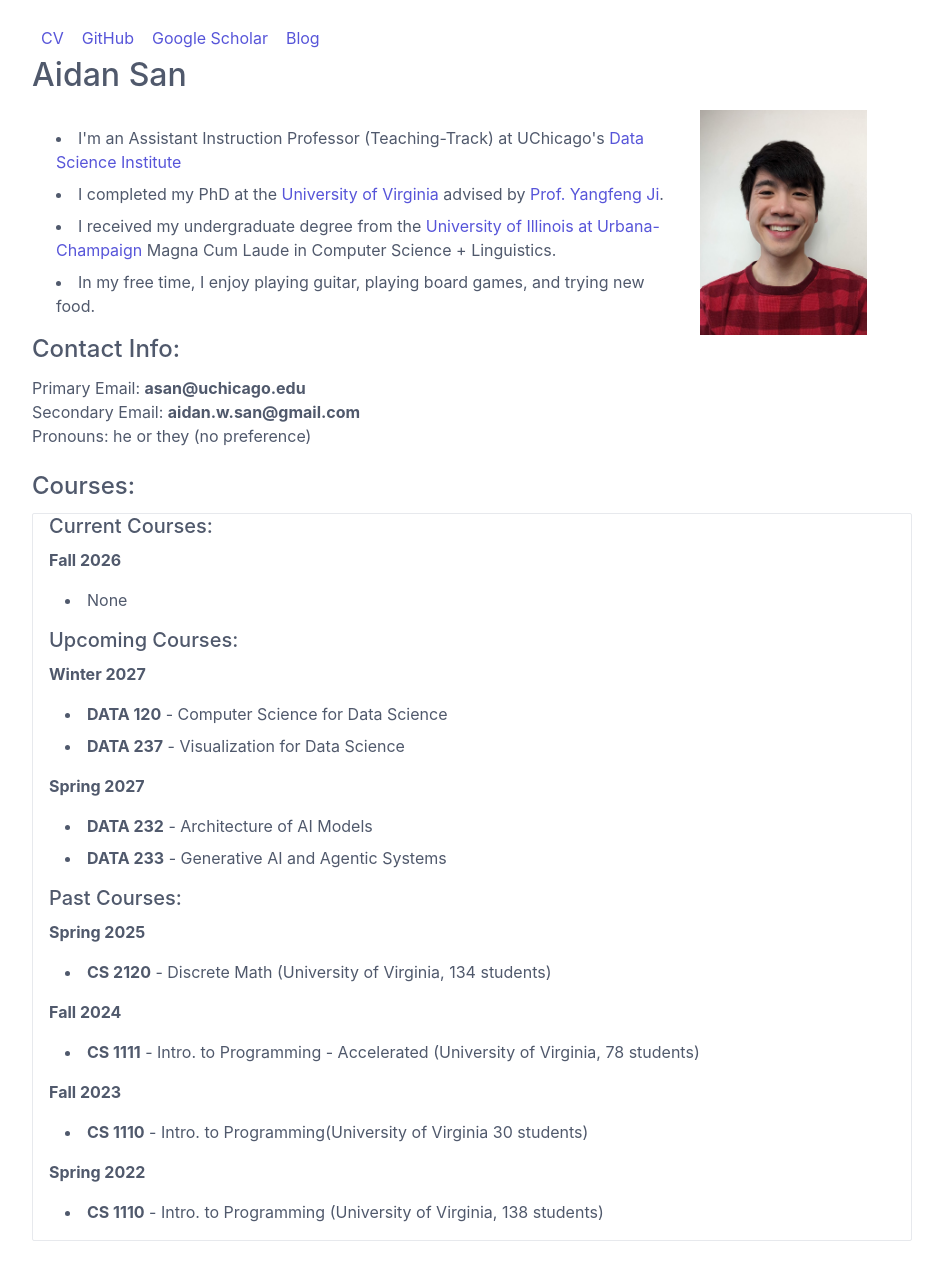
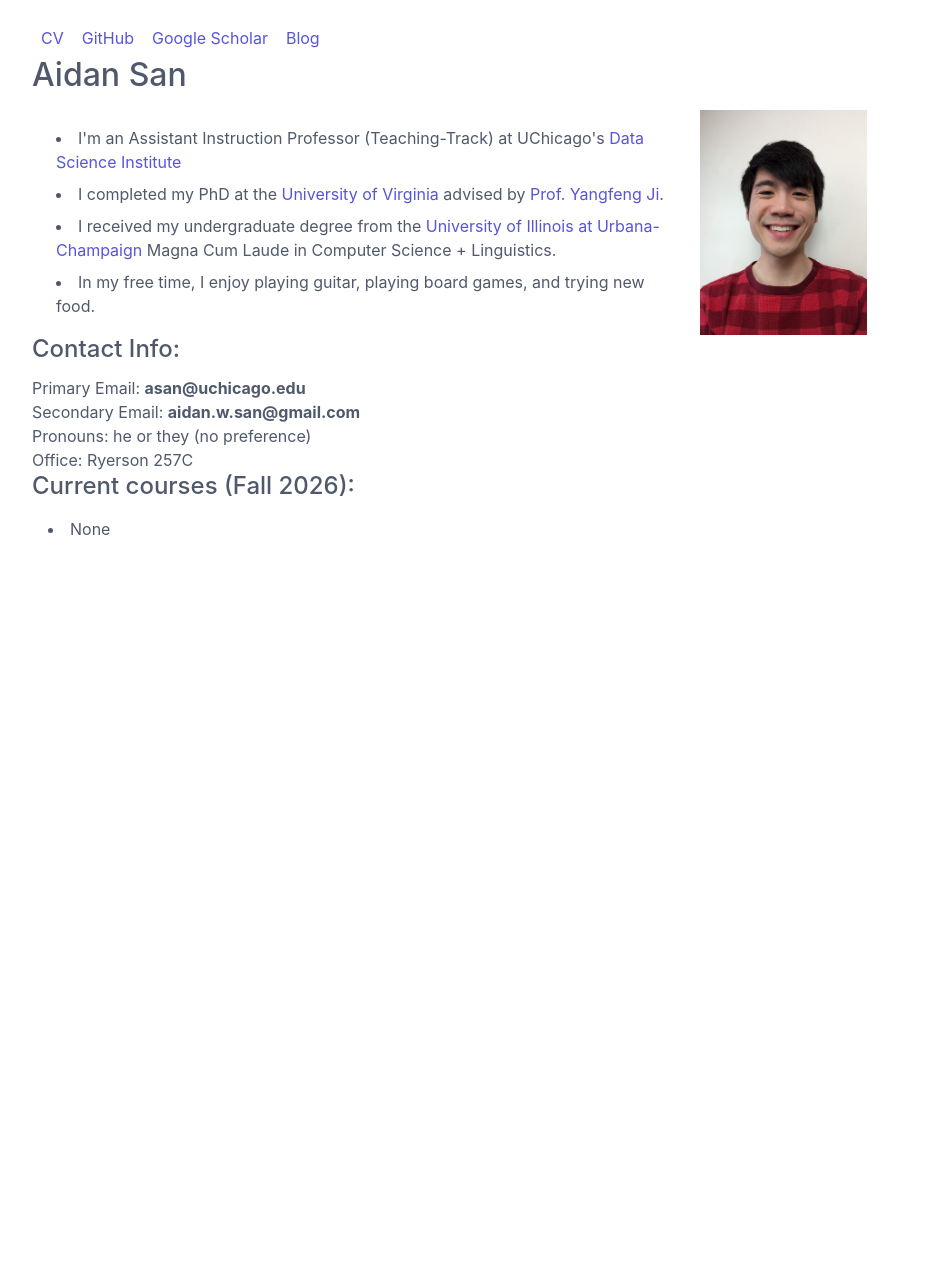
Before and after one commit to aidansan/aidansan.github.io, a Jekyll site: the page built from index.html, in a window 1280 px wide. Shown: the whole page, without its empty margins (168-1111 px from the left). Built offline with Jekyll 4.4.1, drawn with Linux system fonts in a browser that asks for light colours; after the commit the page ends 900 px from its top, so only the background shows below that.

Commit message:
Update index.html

```diff
--- a/index.html
+++ b/index.html
@@ -22,46 +22,10 @@ Primary Email: <strong><span>asan</span><span style="display: none;" aria-hidden
 Secondary Email: <strong><span>aidan.w.san</span><span style="display: none;" aria-hidden="true">PLEASEIGNORETHISPART</span><span>@gmail.com</span></strong><br>
 <!--https://www.heartinternet.uk/blog/15-ways-to-hide-your-email-address/-->
 Pronouns: he or they (no preference)<br>
+Office: Ryerson 257C
 <br>
-<h4>Courses: </h4>
-<div class="panel">
-  <div class="panel-body">
-    <h5>Current Courses:</h5>
-    <strong>Fall 2026</strong><br>
-     <ul>
-      <li>None</li>
-     </ul>
-  </div>
-  <div class="panel-body">
-    <h5>Upcoming Courses:</h5>
-     <strong>Winter 2027</strong><br>
-     <ul>
-      <li><strong>DATA 120</strong> - Computer Science for Data Science</li>
-      <li><strong>DATA 237</strong> - Visualization for Data Science</li>
-     </ul>
-     <strong>Spring 2027</strong><br>
-     <ul>
-      <li><strong>DATA 232</strong> - Architecture of AI Models</li>
-      <li><strong>DATA 233</strong> - Generative AI and Agentic Systems</li>
-     </ul>
-  </div>
-  <div class="panel-body">
-    <h5>Past Courses:</h5>
-     <strong>Spring 2025</strong><br>
-     <ul>
-      <li><strong>CS 2120</strong> - Discrete Math (University of Virginia, 134 students)</li>
-     </ul>
-     <strong>Fall 2024</strong><br>
-     <ul>
-      <li><strong>CS 1111</strong> - Intro. to Programming - Accelerated (University of Virginia, 78 students)</li>
-     </ul>
-     <strong>Fall 2023</strong><br>
-     <ul>
-      <li><strong>CS 1110</strong> - Intro. to Programming(University of Virginia 30 students)</li>
-     </ul>
-     <strong>Spring 2022</strong><br>
-     <ul>
-      <li><strong>CS 1110</strong> - Intro. to Programming (University of Virginia, 138 students)</li>
-     </ul>
-  </div>
+<h4>Current courses (Fall 2026): </h4>
+<ul>
+  <li>None</li>
+</ul>
 </div>
```
